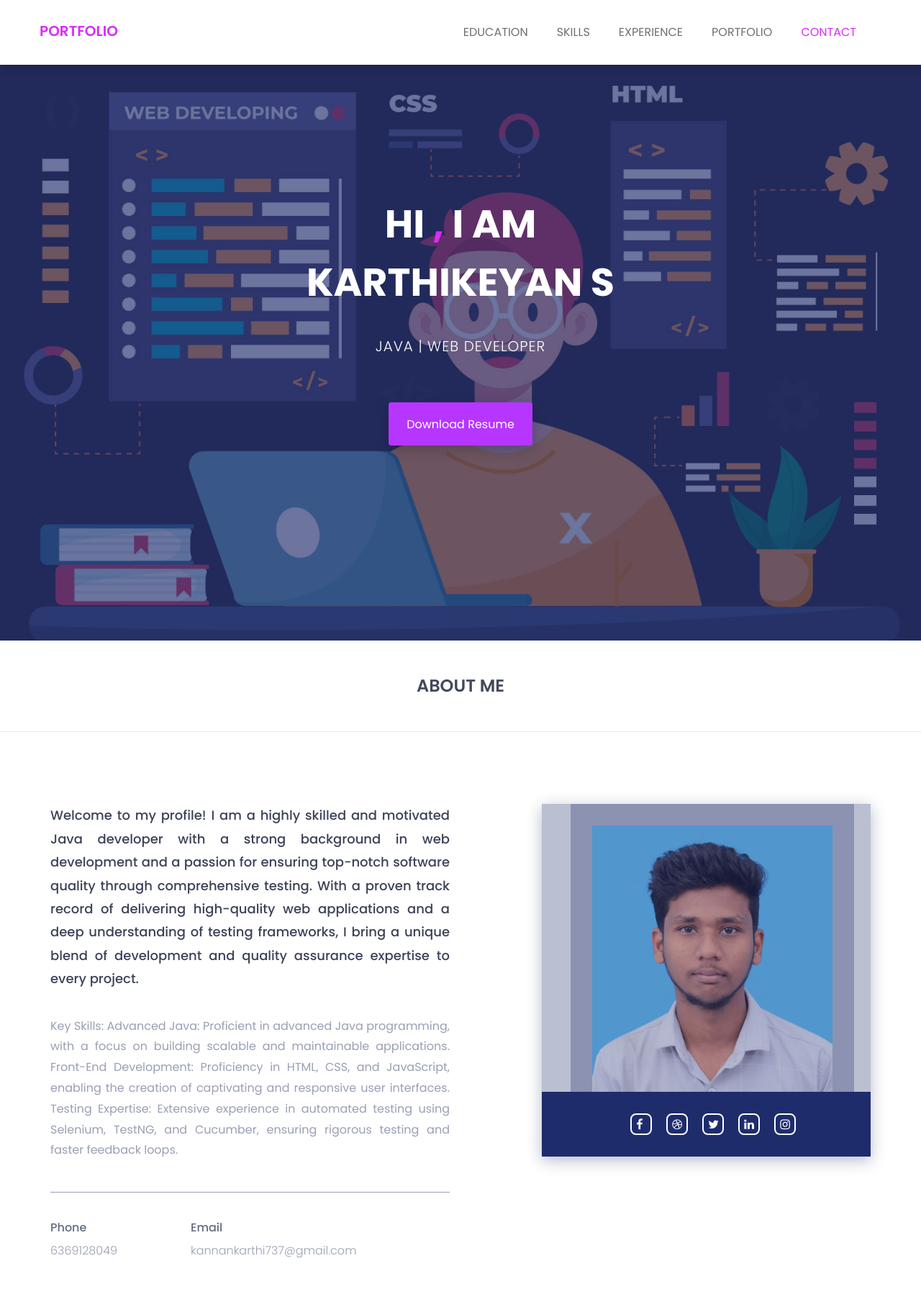
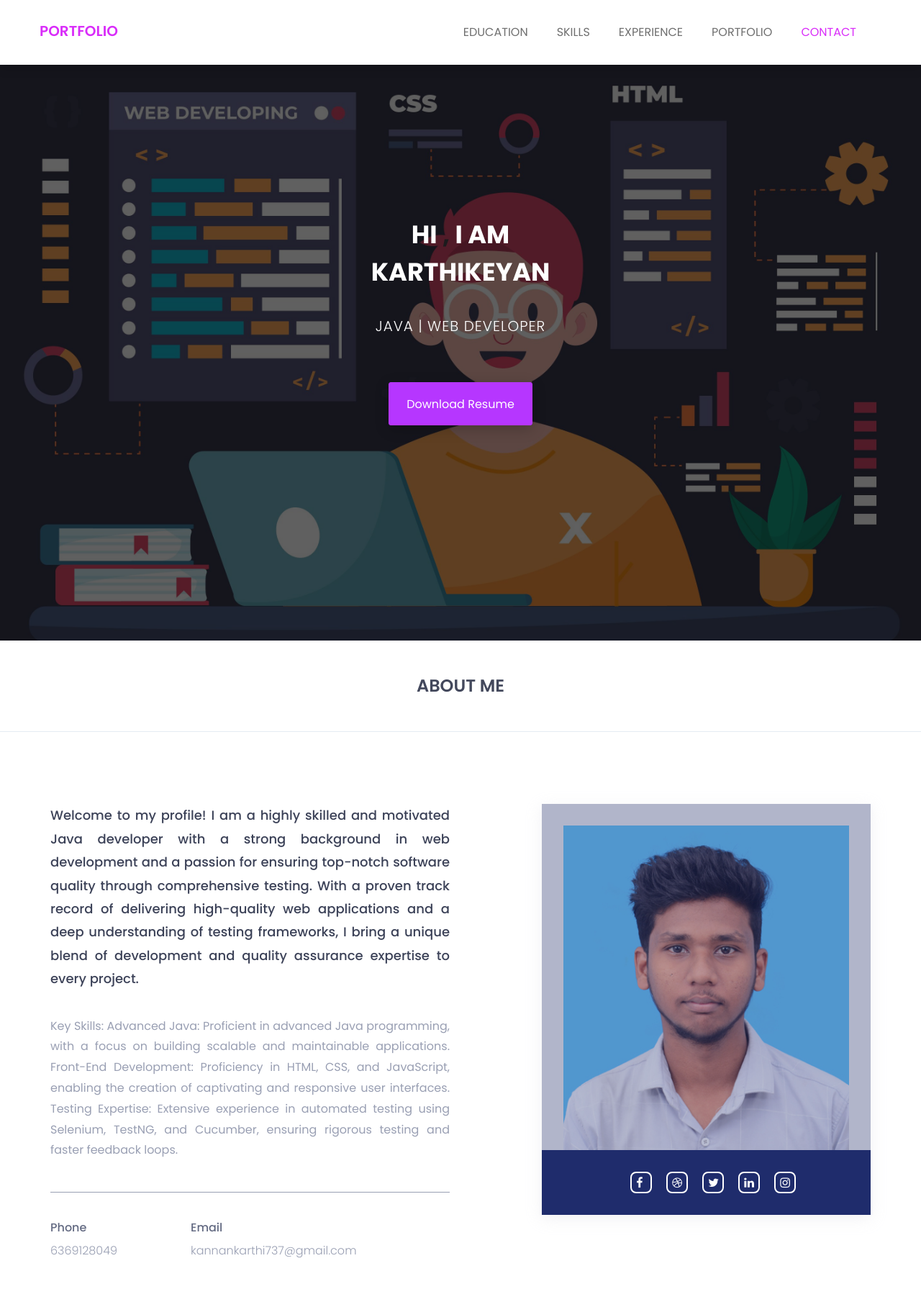
Before and after one commit to Karthikeyan200111/Portfolio, a plain HTML site: page browny-v1.0/index.html in a window 1280 px wide. Shown: the top 1791 px of the page at 72% size. Drawn offline with nearby package versions, Linux system fonts and the light colour scheme.

Commit message:
Changed1

```diff
--- a/browny-v1.0/assets/css/style.css
+++ b/browny-v1.0/assets/css/style.css
@@ -163,7 +163,7 @@ nav.navbar.bootsnav ul.nav > li.dropdown span {
     -webkit-box-shadow: inset 0 0 8px #000;
 }
 .menu-ui-design::-webkit-scrollbar-thumb {
-  background-color: #d92cf9;
+  background-color: #38363858;
 }
 /*.menu-ui-design*/
 
@@ -173,11 +173,11 @@ nav.navbar.bootsnav ul.nav > li.dropdown span {
 nav.navbar.bootsnav .navbar-toggle {
     position: relative;
     background-color: transparent;
-    border: 1px solid #d92cf9;
+    border: 1px solid #1f1e20;
     padding: 10px;
     top: 0;
 }
-nav.navbar.bootsnav .navbar-toggle i{color: #d92cf9;}
+nav.navbar.bootsnav .navbar-toggle i{color: #000000;}
 /*.navbar-toggle */
 
 
@@ -200,7 +200,7 @@ nav.navbar.bootsnav .navbar-toggle i{color: #d92cf9;}
     content: " ";
     top:0;
     left:0;
-    background:rgba(31,44,108,.65);
+    background:rgba(12, 12, 12, 0.65);
     width:100%;
     height:100%;
 }
@@ -208,12 +208,12 @@ nav.navbar.bootsnav .navbar-toggle i{color: #d92cf9;}
 /*.header-text-area*/
 .header-text h2 {
     color: #fff;
-    font-size: 54px;
+    font-size: 35px;
     font-weight: 700;
     text-transform: uppercase;
     line-height: 1.5;
 }
-.header-text h2 span {color: #d92cf9;}
+.header-text h2 span {color: #1c1b1d;}
 .header-text p {
     color: #fff;
     font-size: 20px;
@@ -271,7 +271,7 @@ nav.navbar.bootsnav .navbar-toggle i{color: #d92cf9;}
 /*.single-about-txt*/
 
 /*.single-about-img */
-.single-about-img{position: relative;box-shadow: 0 5px 20px rgba(14,25,80,.30);}
+.single-about-img{position: relative;box-shadow: 0 5px 20px rgba(208, 210, 217, 0.3);}
 .single-about-img:before {
     position:  absolute;
     content: " ";
@@ -285,7 +285,7 @@ nav.navbar.bootsnav .navbar-toggle i{color: #d92cf9;}
     max-width: 500px;
     padding: 30px;
     margin-left: 40px;
-    background: rgba(31,44,108,.3);
+    background: rgba(208, 210, 217, 0.3);
 
     height: 490px;
 }
--- a/browny-v1.0/index.html
+++ b/browny-v1.0/index.html
@@ -104,7 +104,7 @@
 				<div class="row">
 					<div class="col-md-12 text-center">
 						<div class="header-text">
-							<h2>hi <span>,</span> i am <br> Karthikeyan S  <span></span><br>     </h2>
+							<h2>hi <span>,</span> i am <br> Karthikeyan   <span></span><br>     </h2>
 							<p>Java | web developer</p>
 							<a href="assets/download/Karthikeyan_S_.pdf" download>download resume</a>
 						</div><!--/.header-text-->
@@ -162,8 +162,12 @@
 							</div>
 						</div>
 						<div class="col-sm-offset-1 col-sm-5">
-							<div class="single-about-img">
-								<img src="assets/images/about/Karthikeyan_image.jpg" alt="profile_image">
+							<div class="single-about-img p-5">
+								<img src="assets/images/about/Karthikeyan_image.jpg"
+								style=' display: block;
+								margin: auto;
+								width: 100%;
+								height:100% ' alt="profile_image">
 								<div class="about-list-icon">
 									<ul>
 										<li>
@@ -817,10 +821,10 @@
 										</div><!-- /.isotope-overlay -->
 									</div><!-- /.item -->
 									<div class="item">
-										<img src="assets/images/portfolio/p5.jpg" alt="portfolio image"/>
+										<img src="../browny-v1.0/assets/images/portfolio/images.jpeg" style="width:35rem; height: 20rem;" alt="portfolio image"/>
 										<div class="isotope-overlay">
-											<a href="#">
-												web development
+											<a href="https://randomquotegenerator737.netlify.app/">
+												Quote Generator
 											</a>
 										</div><!-- /.isotope-overlay -->
 									</div><!-- /.item -->
```
Also changed, not shown: browny-v1.0/assets/images/portfolio/images.jpeg (added), browny-v1.0/assets/images/portfolio/quote-picture1-480.png (added), 1 other file.
